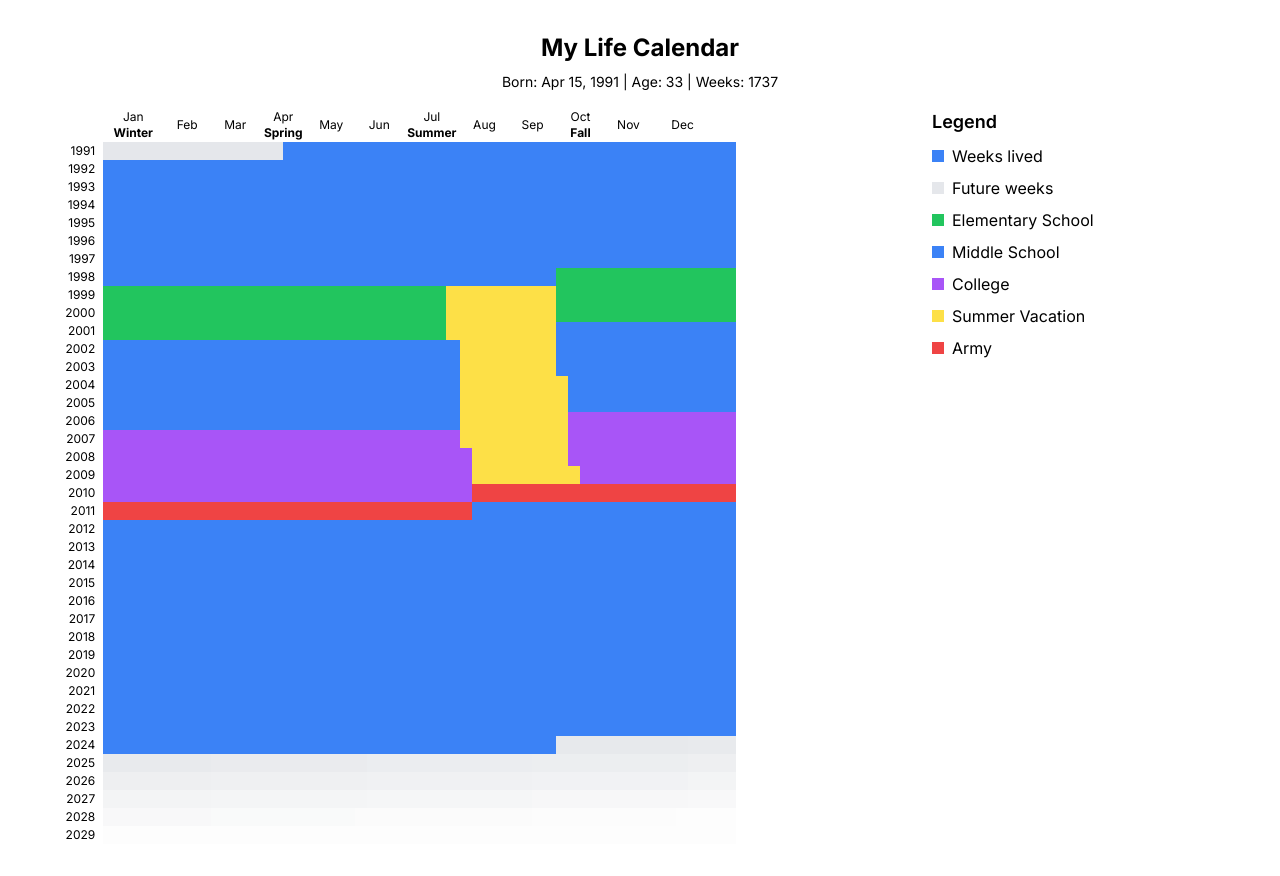
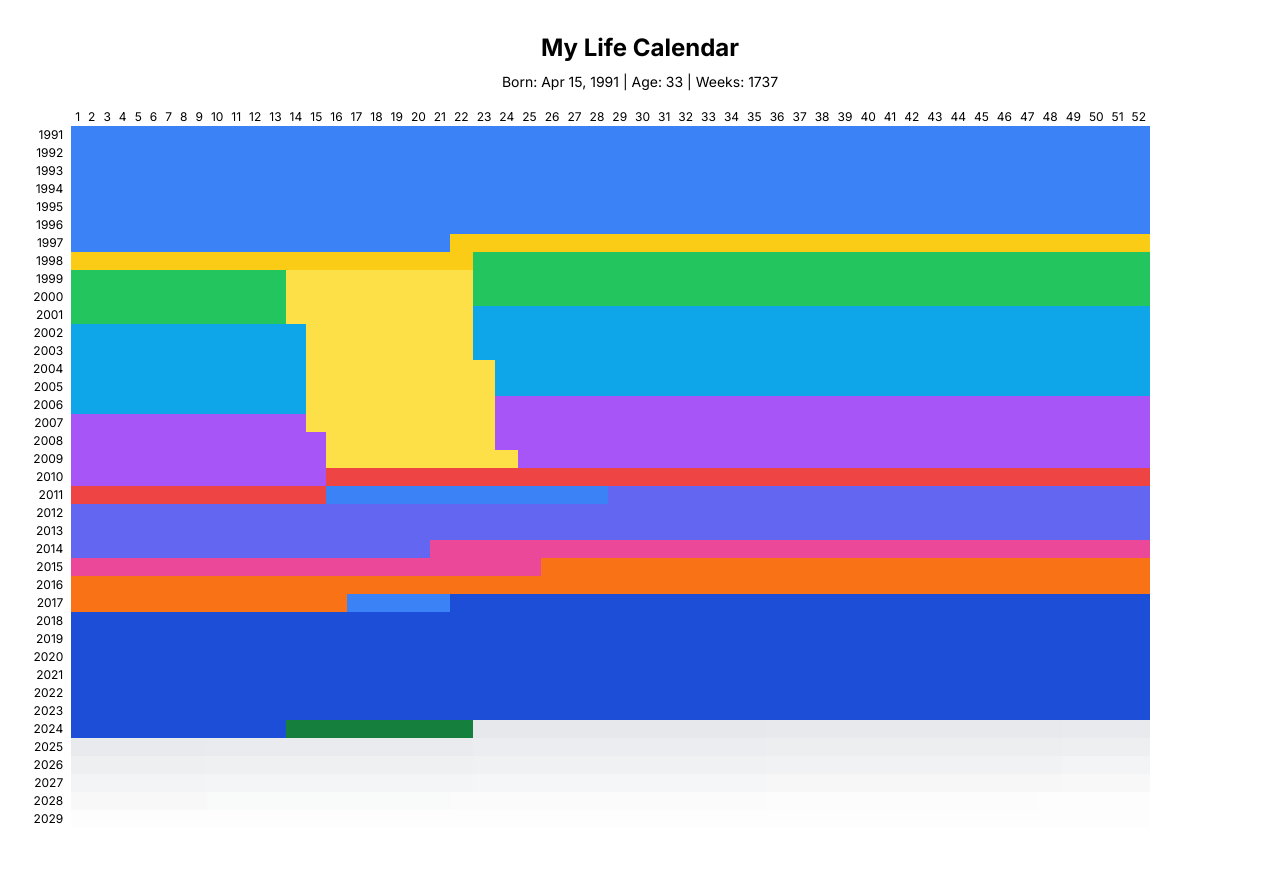
Before and after one commit to WiegerWolf/life-calendar, a Next.js app: page / in a window 1280 px wide. Built offline with nearby package versions, Linux system fonts and the light colour scheme.

Commit message:
Updated life events and refactored LifeCalendar component

```diff
--- a/app/page.tsx
+++ b/app/page.tsx
@@ -2,6 +2,9 @@
 import LifeCalendar from '../components/LifeCalendar';
 
 const lifeEvents = [
+  // Kindergarten
+  { name: 'Kindergarten', startDate: new Date(1997, 8, 1), endDate: new Date(1998, 7, 31), color: 'bg-yellow-400' },
+
   // Elementary School (Classes 1-3)
   { name: 'Elementary School', startDate: new Date(1998, 8, 1), endDate: new Date(1999, 5, 31), color: 'bg-green-500' },
   { name: 'Summer Vacation', startDate: new Date(1999, 6, 1), endDate: new Date(1999, 7, 31), color: 'bg-yellow-300' },
@@ -11,15 +14,15 @@ const lifeEvents = [
 
   // Middle School (Classes 5-9)
   { name: 'Summer Vacation', startDate: new Date(2001, 6, 1), endDate: new Date(2001, 7, 31), color: 'bg-yellow-300' },
-  { name: 'Middle School', startDate: new Date(2001, 8, 1), endDate: new Date(2002, 5, 31), color: 'bg-blue-500' },
+  { name: 'Middle School', startDate: new Date(2001, 8, 1), endDate: new Date(2002, 5, 31), color: 'bg-sky-500' },
   { name: 'Summer Vacation', startDate: new Date(2002, 6, 1), endDate: new Date(2002, 7, 31), color: 'bg-yellow-300' },
-  { name: 'Middle School', startDate: new Date(2002, 8, 1), endDate: new Date(2003, 5, 31), color: 'bg-blue-500' },
+  { name: 'Middle School', startDate: new Date(2002, 8, 1), endDate: new Date(2003, 5, 31), color: 'bg-sky-500' },
   { name: 'Summer Vacation', startDate: new Date(2003, 6, 1), endDate: new Date(2003, 7, 31), color: 'bg-yellow-300' },
-  { name: 'Middle School', startDate: new Date(2003, 8, 1), endDate: new Date(2004, 5, 31), color: 'bg-blue-500' },
+  { name: 'Middle School', startDate: new Date(2003, 8, 1), endDate: new Date(2004, 5, 31), color: 'bg-sky-500' },
   { name: 'Summer Vacation', startDate: new Date(2004, 6, 1), endDate: new Date(2004, 7, 31), color: 'bg-yellow-300' },
-  { name: 'Middle School', startDate: new Date(2004, 8, 1), endDate: new Date(2005, 5, 31), color: 'bg-blue-500' },
+  { name: 'Middle School', startDate: new Date(2004, 8, 1), endDate: new Date(2005, 5, 31), color: 'bg-sky-500' },
   { name: 'Summer Vacation', startDate: new Date(2005, 6, 1), endDate: new Date(2005, 7, 31), color: 'bg-yellow-300' },
-  { name: 'Middle School', startDate: new Date(2005, 8, 1), endDate: new Date(2006, 5, 31), color: 'bg-blue-500' },
+  { name: 'Middle School', startDate: new Date(2005, 8, 1), endDate: new Date(2006, 5, 31), color: 'bg-sky-500' },
 
   // College (4 years)
   { name: 'Summer Vacation', startDate: new Date(2006, 6, 1), endDate: new Date(2006, 7, 31), color: 'bg-yellow-300' },
@@ -34,7 +37,12 @@ const lifeEvents = [
   // Army (1 year right after college)
   { name: 'Army', startDate: new Date(2010, 6, 1), endDate: new Date(2011, 5, 31), color: 'bg-red-500' },
 
-  // Add more life events as needed
+  // Employment
+  { name: 'Mechnikov Research Institute', startDate: new Date(2011, 9, 1), endDate: new Date(2014, 6, 31), color: 'bg-indigo-500' },
+  { name: 'Playflock', startDate: new Date(2014, 7, 1), endDate: new Date(2015, 7, 31), color: 'bg-pink-500' },
+  { name: 'Rambler & LiveJournal', startDate: new Date(2015, 7, 1), endDate: new Date(2017, 5, 31), color: 'bg-orange-500' },
+  { name: 'Booking.com', startDate: new Date(2017, 7, 1), endDate: new Date(2024, 4, 31), color: 'bg-blue-700' },
+  { name: 'AI Freelance', startDate: new Date(2023, 2, 1), endDate: new Date(), color: 'bg-green-700' },
 ];
 
 export default function Home() {
@@ -49,35 +57,9 @@ export default function Home() {
       <div className="text-sm mb-4 text-center">
         <p>Born: Apr 15, 1991 | Age: {age} | Weeks: {weeksLived}</p>
       </div>
-      <div className="flex flex-col md:flex-row w-full max-w-6xl mx-auto">
-        <div className="md:w-3/4 mb-4 md:mb-0 md:mr-4">
+      <div className="flex flex-col md:flex-row w-full mx-auto">
+        <div className=" mb-4 md:mb-0 md:mr-4">
           <LifeCalendar birthDate={birthDate} lifeEvents={lifeEvents} />
-        </div>
-        <div className="md:w-1/4">
-          <h2 className="text-lg font-semibold mb-2">Legend</h2>
-          <div className="flex flex-col space-y-2">
-            <div className="flex items-center">
-              <span className="inline-block w-3 h-3 bg-blue-500 mr-2"></span> Weeks lived
-            </div>
-            <div className="flex items-center">
-              <span className="inline-block w-3 h-3 bg-gray-200 mr-2"></span> Future weeks
-            </div>
-            <div className="flex items-center">
-              <span className="inline-block w-3 h-3 bg-green-500 mr-2"></span> Elementary School
-            </div>
-            <div className="flex items-center">
-              <span className="inline-block w-3 h-3 bg-blue-500 mr-2"></span> Middle School
-            </div>
-            <div className="flex items-center">
-              <span className="inline-block w-3 h-3 bg-purple-500 mr-2"></span> College
-            </div>
-            <div className="flex items-center">
-              <span className="inline-block w-3 h-3 bg-yellow-300 mr-2"></span> Summer Vacation
-            </div>
-            <div className="flex items-center">
-              <span className="inline-block w-3 h-3 bg-red-500 mr-2"></span> Army
-            </div>
-          </div>
         </div>
       </div>
     </main>
--- a/components/LifeCalendar.tsx
+++ b/components/LifeCalendar.tsx
@@ -1,6 +1,6 @@
 // components/LifeCalendar.tsx
 'use client';
-import React, { useState, useRef, useEffect } from 'react';
+import React, { useState, useRef } from 'react';
 
 interface LifeEvent {
     name: string;
@@ -22,40 +22,32 @@ interface TooltipData {
     x: number;
     y: number;
 }
-
 const LifeCalendar: React.FC<LifeCalendarProps> = ({ birthDate, lifeEvents }) => {
     const [tooltipData, setTooltipData] = useState<TooltipData | null>(null);
     const tableRef = useRef<HTMLTableElement>(null);
 
     const today = new Date();
-    const startDate = new Date(birthDate.getFullYear(), 0, 1); // January 1st of birth year
-    startDate.setDate(startDate.getDate() + (1 - startDate.getDay())); // Adjust to the first Monday of the year
-
-    const weeksBeforeBirth = Math.ceil((birthDate.getTime() - startDate.getTime()) / (7 * 24 * 60 * 60 * 1000));
     const weeksLived = Math.floor((today.getTime() - birthDate.getTime()) / (7 * 24 * 60 * 60 * 1000));
-    const futureWeeks = 52 * 5; // Show 5 years into the future
-    const totalWeeks = weeksBeforeBirth + weeksLived + futureWeeks;
+    const totalWeeks = weeksLived + 52 * 5; // Show 5 years into the future
     const totalYears = Math.ceil(totalWeeks / 52);
 
     const getDateOfWeek = (weekIndex: number) => {
-        const date = new Date(startDate.getTime() + weekIndex * 7 * 24 * 60 * 60 * 1000);
+        const date = new Date(birthDate.getTime() + weekIndex * 7 * 24 * 60 * 60 * 1000);
         return date.toISOString().split('T')[0];
     };
 
     const getColorAndEventForWeek = (weekIndex: number): [string, string | null] => {
-        const weekDate = new Date(startDate.getTime() + weekIndex * 7 * 24 * 60 * 60 * 1000);
+        const weekDate = new Date(birthDate.getTime() + weekIndex * 7 * 24 * 60 * 60 * 1000);
 
-        if (weekDate < birthDate) {
-            return ['bg-gray-200', null]; // Weeks before birth
-        } else if (weekDate <= today) {
+        if (weekDate <= today) {
             for (const event of lifeEvents) {
                 if (weekDate >= event.startDate && weekDate <= event.endDate) {
                     return [event.color, event.name];
                 }
             }
-            return ['bg-blue-500', null];
+            return ['bg-blue-500', null]; // Default color for lived weeks
         } else {
-            const opacity = 1 - (weekIndex - weeksLived) / futureWeeks;
+            const opacity = 1 - (weekIndex - weeksLived) / (52 * 5);
             const opacityPercent = Math.max(5, Math.floor(opacity * 20) * 5);
             return [`bg-gray-200 opacity-${opacityPercent}`, null];
         }
@@ -65,7 +57,7 @@ const LifeCalendar: React.FC<LifeCalendarProps> = ({ birthDate, lifeEvents }) =>
         const target = event.target as HTMLTableCellElement;
         if (target.tagName === 'TD' && target.dataset.week) {
             const weekIndex = parseInt(target.dataset.week, 10);
-      const weekDate = new Date(startDate.getTime() + weekIndex * 7 * 24 * 60 * 60 * 1000);
+            const weekDate = new Date(birthDate.getTime() + weekIndex * 7 * 24 * 60 * 60 * 1000);
 
             let eventName = null;
             for (const event of lifeEvents) {
@@ -105,13 +97,10 @@ const LifeCalendar: React.FC<LifeCalendarProps> = ({ birthDate, lifeEvents }) =>
             >
                 <thead>
                     <tr>
-                        <th></th> {/* Empty cell for the top-left corner */}
-                        {months.map((month, index) => (
-                            <th key={month} className="text-xs font-normal px-1" colSpan={index === 0 || index === 11 ? 5 : 4}>
-                                {month}
-                                {index % 3 === 0 && (
-                                    <div className="text-xs font-bold">{seasons[Math.floor(index / 3)]}</div>
-                                )}
+                        <th></th>
+                        {Array.from({ length: 52 }).map((_, index) => (
+                            <th key={index} className="text-xs font-normal px-1">
+                                {index + 1}
                             </th>
                         ))}
                     </tr>
```
Lines whose indentation alone changed are shown as unchanged.
